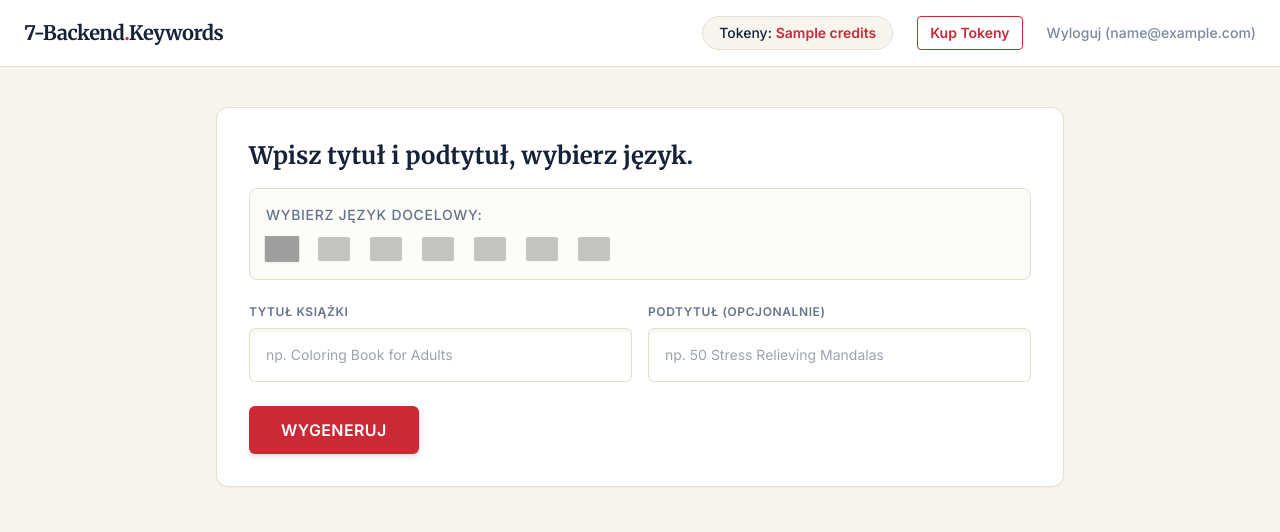
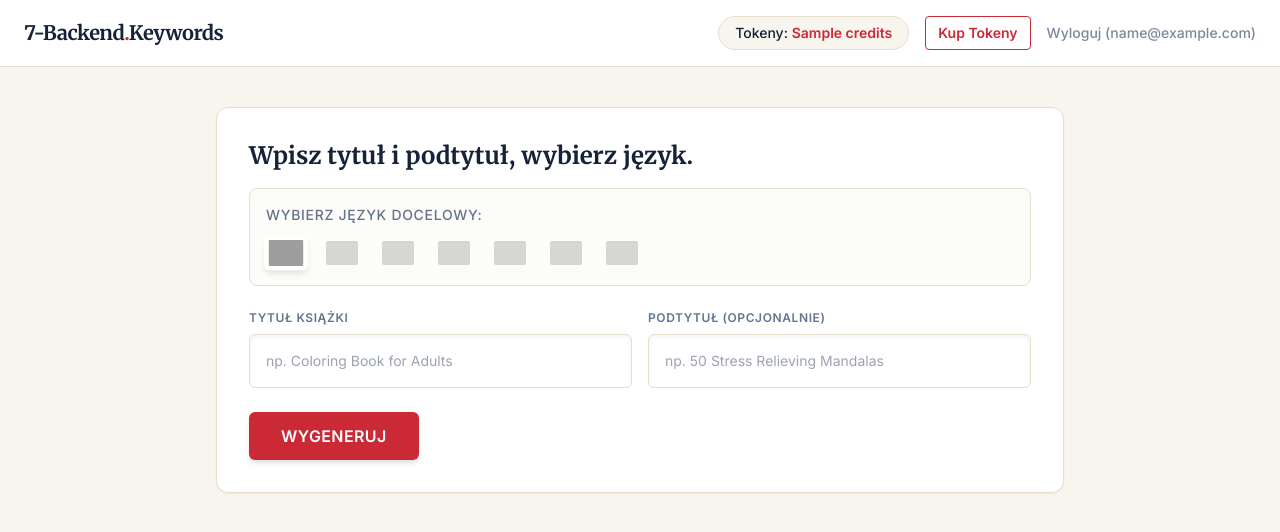
Before and after one commit to ponowak/kdp-packer, a Flask app: template templates/app.html in a window 1280 px wide. Shown: the top 532 px of the page. Run offline with Flask 3, Linux system fonts and the light colour scheme; the template is opened without the code that fills it: most values are stand-ins (such as "Sample title", 1, 10 or a date in 2020); some libraries are stand-ins or nearby versions; grey boxes are pictures that could not be loaded.

Commit message:
Update app.html

```diff
--- a/templates/app.html
+++ b/templates/app.html
@@ -19,10 +19,13 @@
     <style>
         .flag-btn {
             filter: grayscale(100%);
-            opacity: 0.6;
+            opacity: 0.4;
             transition: all 0.2s;
             cursor: pointer;
             user-select: none;
+            padding: 2px;
+            border: 2px solid transparent;
+            border-radius: 6px;
         }
         .flag-btn:hover {
             filter: grayscale(0%);
@@ -33,25 +36,33 @@
             filter: grayscale(0%);
             opacity: 1;
             transform: scale(1.1);
-            border-bottom: 3px solid theme('colors.kdp_red.600');
-            padding-bottom: 2px;
+            border: 2px solid theme('colors.kdp_red.600');
+            background-color: white;
+            box-shadow: 0 4px 6px -1px rgba(0, 0, 0, 0.1);
+        }
+        .flag-btn img {
+            display: block;
         }
     </style>
 </head>
 <body class="bg-cream-100 font-sans text-navy-900 min-h-screen">
     <!-- Pasek Nawigacji -->
-    <nav class="bg-white border-b border-cream-200 px-6 py-4 flex justify-between items-center flex-wrap gap-4">
-        <div class="font-serif font-bold text-xl tracking-tight">
+    <nav class="bg-white border-b border-cream-200 px-6 py-4 flex flex-col sm:flex-row justify-between items-center gap-4">
+        <div class="font-serif font-bold text-xl tracking-tight text-center sm:text-left w-full sm:w-auto">
             7-Backend<span class="text-kdp_red-600">.</span>Keywords
         </div>
-        <div class="flex items-center gap-4 sm:gap-6 flex-wrap">
+        <div class="flex items-center gap-4 flex-wrap justify-center sm:justify-end w-full sm:w-auto">
             <div class="bg-cream-100 px-4 py-1.5 rounded-full text-sm font-medium border border-cream-200">
                 Tokeny: <span id="credit-count" class="font-bold text-kdp_red-600">{{ credits }}</span>
             </div>
             <a href="https://7backend.lemonsqueezy.com/checkout/buy/c849be9a-661b-4b1c-844f-10e88367d7d3" target="_blank" class="text-xs sm:text-sm font-bold text-kdp_red-600 border border-kdp_red-600 px-3 py-1.5 rounded hover:bg-kdp_red-600 hover:text-white transition-colors">
                 Kup Tokeny
             </a>
-            <a href="/logout" class="text-sm text-navy-800/60 hover:text-navy-900 font-medium hidden sm:block">Wyloguj ({{ email }})</a>
+            <!-- Na tel ikonka drzwi, na PC email -->
+            <a href="/logout" class="text-sm text-navy-800/60 hover:text-navy-900 font-medium">
+                <span class="hidden sm:inline">Wyloguj ({{ email }})</span>
+                <span class="sm:hidden font-bold underline">Wyloguj</span>
+            </a>
         </div>
     </nav>
 
@@ -60,25 +71,25 @@
         <div class="bg-white p-6 sm:p-8 rounded-xl shadow-sm border border-cream-200">
             <h2 class="font-serif text-xl sm:text-2xl font-bold mb-4">Wpisz tytuł i podtytuł, wybierz język.</h2>
 
-            <!-- Flagi Językowe z obrazków (SVG) -->
+            <!-- Flagi Językowe z obrazków (SVG) i wyraźnym podświetleniem -->
             <div class="mb-6 bg-cream-50 p-4 rounded-lg border border-cream-200">
                 <label class="block text-sm font-medium text-navy-800/70 mb-3 uppercase tracking-wider">Wybierz język docelowy:</label>
-                <div class="flex flex-wrap gap-5" id="flag-container">
-                    <div class="flag-btn active" data-lang="en-US" title="Angielski (USA)"><img src="https://flagcdn.com/w40/us.png" alt="USA" class="w-8 h-auto shadow-sm rounded-sm"></div>
-                    <div class="flag-btn" data-lang="en-GB" title="Angielski (UK)"><img src="https://flagcdn.com/w40/gb.png" alt="UK" class="w-8 h-auto shadow-sm rounded-sm"></div>
-                    <div class="flag-btn" data-lang="de" title="Niemiecki"><img src="https://flagcdn.com/w40/de.png" alt="DE" class="w-8 h-auto shadow-sm rounded-sm"></div>
-                    <div class="flag-btn" data-lang="fr" title="Francuski"><img src="https://flagcdn.com/w40/fr.png" alt="FR" class="w-8 h-auto shadow-sm rounded-sm"></div>
-                    <div class="flag-btn" data-lang="it" title="Włoski"><img src="https://flagcdn.com/w40/it.png" alt="IT" class="w-8 h-auto shadow-sm rounded-sm"></div>
-                    <div class="flag-btn" data-lang="es" title="Hiszpański"><img src="https://flagcdn.com/w40/es.png" alt="ES" class="w-8 h-auto shadow-sm rounded-sm"></div>
-                    <div class="flag-btn" data-lang="pl" title="Polski"><img src="https://flagcdn.com/w40/pl.png" alt="PL" class="w-8 h-auto shadow-sm rounded-sm"></div>
+                <div class="flex flex-wrap gap-4" id="flag-container">
+                    <div class="flag-btn active" data-lang="en-US" title="Angielski (USA)"><img src="https://flagcdn.com/w40/us.png" alt="USA" class="w-8 h-auto rounded-sm"></div>
+                    <div class="flag-btn" data-lang="en-GB" title="Angielski (UK)"><img src="https://flagcdn.com/w40/gb.png" alt="UK" class="w-8 h-auto rounded-sm"></div>
+                    <div class="flag-btn" data-lang="de" title="Niemiecki"><img src="https://flagcdn.com/w40/de.png" alt="DE" class="w-8 h-auto rounded-sm"></div>
+                    <div class="flag-btn" data-lang="fr" title="Francuski"><img src="https://flagcdn.com/w40/fr.png" alt="FR" class="w-8 h-auto rounded-sm"></div>
+                    <div class="flag-btn" data-lang="it" title="Włoski"><img src="https://flagcdn.com/w40/it.png" alt="IT" class="w-8 h-auto rounded-sm"></div>
+                    <div class="flag-btn" data-lang="es" title="Hiszpański"><img src="https://flagcdn.com/w40/es.png" alt="ES" class="w-8 h-auto rounded-sm"></div>
+                    <div class="flag-btn" data-lang="pl" title="Polski"><img src="https://flagcdn.com/w40/pl.png" alt="PL" class="w-8 h-auto rounded-sm"></div>
                 </div>
             </div>
 
             <!-- Pola -->
             <div class="grid sm:grid-cols-2 gap-4 mb-6">
                 <div>
-                    <label class="block text-xs font-bold text-navy-800/70 mb-2 uppercase tracking-wider">Tytuł Książki</label>
-                    <input type="text" id="title-input" class="w-full p-4 border border-cream-200 rounded-md focus:ring-2 focus:ring-kdp_red-600 focus:outline-none text-sm shadow-inner" placeholder="np. Coloring Book for Adults">
+                    <label class="block text-xs font-bold text-navy-800/70 mb-2 uppercase tracking-wider" id="title-label">Tytuł Książki</label>
+                    <input type="text" id="title-input" class="w-full p-4 border border-cream-200 rounded-md focus:ring-2 focus:ring-kdp_red-600 focus:outline-none text-sm shadow-inner transition-colors" placeholder="np. Coloring Book for Adults">
                 </div>
                 <div>
                     <label class="block text-xs font-bold text-navy-800/70 mb-2 uppercase tracking-wider">Podtytuł (Opcjonalnie)</label>
@@ -96,17 +107,16 @@
         <!-- Kontener z wynikami -->
         <div id="results-container" class="hidden mt-8 space-y-6">
 
-            <!-- Wyniki - 7 Boxów -->
+            <!-- Wyniki - 7 Boxów z przyciskami KOPIUJ -->
             <div class="bg-white p-6 sm:p-8 rounded-xl shadow-sm border border-cream-200">
-                <h3 class="font-serif text-xl font-bold mb-4">Twoje 7 okienek KDP:</h3>
-                <div id="boxes-list" class="space-y-3 font-mono text-sm bg-cream-50 p-6 rounded border border-cream-200">
-                    <!-- Wyniki z AI wpadną tutaj -->
-                </div>
-
-                <div class="mt-6 text-left">
-                    <button onclick="downloadTxt()" class="bg-navy-900 text-white px-6 py-2.5 rounded-md font-medium hover:bg-navy-800 transition-colors shadow-sm text-sm">
+                <div class="flex justify-between items-center mb-4">
+                    <h3 class="font-serif text-xl font-bold">Twoje 7 okienek KDP:</h3>
+                    <button onclick="downloadTxt()" class="bg-navy-900 text-white px-4 py-2 rounded-md font-medium hover:bg-navy-800 transition-colors shadow-sm text-xs sm:text-sm">
                         Pobierz plik .txt
                     </button>
+                </div>
+                <div id="boxes-list" class="space-y-3 font-mono text-sm bg-cream-50 p-4 sm:p-6 rounded border border-cream-200">
+                    <!-- Wyniki z AI wpadną tutaj -->
                 </div>
             </div>
 
@@ -123,25 +133,22 @@
         let currentLanguage = 'en-US';
         let currentBoxes = [];
 
-        // Resetowanie błędu i odblokowywanie przycisku przy jakimkolwiek nowym ruchu usera
         function resetUI() {
             const btn = document.getElementById('process-btn');
             btn.disabled = false;
             btn.innerText = "WYGENERUJ";
             document.getElementById('error-msg').classList.add('hidden');
+            document.getElementById('title-input').classList.remove('border-red-500', 'ring-red-500');
+            document.getElementById('title-label').classList.remove('text-red-500');
         }
 
-        // Podpinamy reset pod inputy
         document.getElementById('title-input').addEventListener('input', resetUI);
         document.getElementById('subtitle-input').addEventListener('input', resetUI);
 
-        // Obsługa kliknięcia we flagi
         document.querySelectorAll('.flag-btn').forEach(btn => {
             btn.addEventListener('click', (e) => {
-                resetUI(); // Użytkownik zmienia język, upewnijmy się, że może wygenerować znowu
+                resetUI();
                 document.querySelectorAll('.flag-btn').forEach(b => b.classList.remove('active'));
-
-                // Znajdujemy kliknięty kontener z klasą flag-btn (nawet jak user kliknie w sam obrazek)
                 const targetBtn = e.target.closest('.flag-btn');
                 if (targetBtn) {
                     targetBtn.classList.add('active');
@@ -150,14 +157,36 @@
             });
         });
 
+        // Funkcja kopiowania pojedynczego boxu
+        function copyBox(index) {
+            const textToCopy = currentBoxes[index];
+            navigator.clipboard.writeText(textToCopy).then(() => {
+                const copyBtn = document.getElementById(`copy-btn-${index}`);
+                const originalText = copyBtn.innerText;
+                copyBtn.innerText = "Skopiowano!";
+                copyBtn.classList.add('bg-green-600', 'text-white', 'border-green-600');
+                copyBtn.classList.remove('text-navy-900', 'border-cream-200');
+
+                setTimeout(() => {
+                    copyBtn.innerText = originalText;
+                    copyBtn.classList.remove('bg-green-600', 'text-white', 'border-green-600');
+                    copyBtn.classList.add('text-navy-900', 'border-cream-200');
+                }, 2000);
+            });
+        }
+
         async function processKeywords() {
             const btn = document.getElementById('process-btn');
             const errorMsg = document.getElementById('error-msg');
-            const title = document.getElementById('title-input').value;
+            const titleInput = document.getElementById('title-input');
+            const titleLabel = document.getElementById('title-label');
+            const title = titleInput.value;
             const subtitle = document.getElementById('subtitle-input').value;
 
             if(!title.trim()) {
-                errorMsg.innerText = "Pole Tytuł nie może być puste!";
+                titleInput.classList.add('border-red-500', 'ring-red-500');
+                titleLabel.classList.add('text-red-500');
+                errorMsg.innerText = "Podaj przynajmniej tytuł książki!";
                 errorMsg.classList.remove('hidden');
                 return;
             }
@@ -179,7 +208,7 @@
                     errorMsg.innerText = data.error || "Wystąpił nieznany błąd";
                     errorMsg.classList.remove('hidden');
                     btn.disabled = false;
-                    btn.innerText = "WYGENERUJ (-1 Token)";
+                    btn.innerText = "WYGENERUJ";
                     return;
                 }
 
@@ -197,7 +226,18 @@
                     list.innerHTML = '';
                     currentBoxes.forEach((box, index) => {
                         const div = document.createElement('div');
-                        div.innerHTML = `<span class="text-kdp_red-600 font-bold mr-2">Box ${index + 1}:</span> ${box} <span class="text-gray-400 text-xs ml-2 font-bold tracking-wider">${box.length}/50</span>`;
+                        div.className = "flex justify-between items-center border-b border-cream-200 pb-2 last:border-0 last:pb-0";
+
+                        div.innerHTML = `
+                            <div class="pr-4">
+                                <span class="text-kdp_red-600 font-bold mr-2">Box ${index + 1}:</span>
+                                <span>${box}</span>
+                                <span class="text-gray-400 text-xs ml-2 font-bold tracking-wider">${box.length}/50</span>
+                            </div>
+                            <button id="copy-btn-${index}" onclick="copyBox(${index})" class="text-xs font-bold uppercase tracking-wider text-navy-900 border border-cream-200 px-3 py-1.5 rounded hover:bg-cream-200 transition-colors whitespace-nowrap">
+                                Kopiuj
+                            </button>
+                        `;
                         list.appendChild(div);
                     });
                 }
@@ -212,7 +252,6 @@
                 errorMsg.innerText = "Wystąpił krytyczny błąd połączenia z serwerem.";
                 errorMsg.classList.remove('hidden');
             } finally {
-                // To wywoła się ZAWSZE na koniec (po sukcesie albo błędzie API)
                 btn.disabled = false;
                 btn.innerText = "WYGENERUJ";
             }
```
